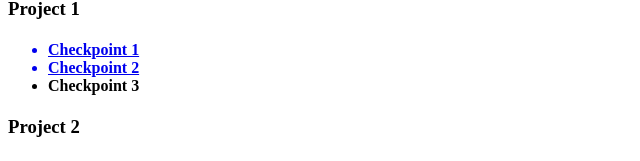
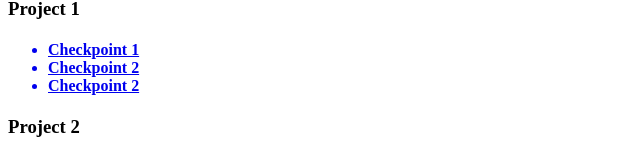
Before and after one commit to MakMekonnen/AVT415, a plain HTML site: page index.html in a window 1280 px wide. Shown: the part 129-290 px from the top of the page, without its empty margins (0-640 px from the left). Drawn offline with Linux system fonts and the light colour scheme.

Commit message:
add proj 1 chkpt 3

```diff
--- a/index.html
+++ b/index.html
@@ -17,7 +17,9 @@
             <a href="https://www.figma.com/proto/UlVi81SWdsfdYt8COFRtd7/Project-1-Checkpoint-2?node-id=8-17&t=cIDgAUF1x2IRglEE-1&scaling=scale-down&content-scaling=fixed">
                 <li> Checkpoint 2 </li>
             </a>
-            <li> Checkpoint 3 </li>
+            <a href="https://www.figma.com/proto/ErxKn9VZt2kNQU3jCROxE2/Project-1-Checkpoint-3?node-id=17-2">
+                <li> Checkpoint 2 </li>
+            </a>
         </h4>
     </ul>
     <h3> Project 2 </h3>
```
